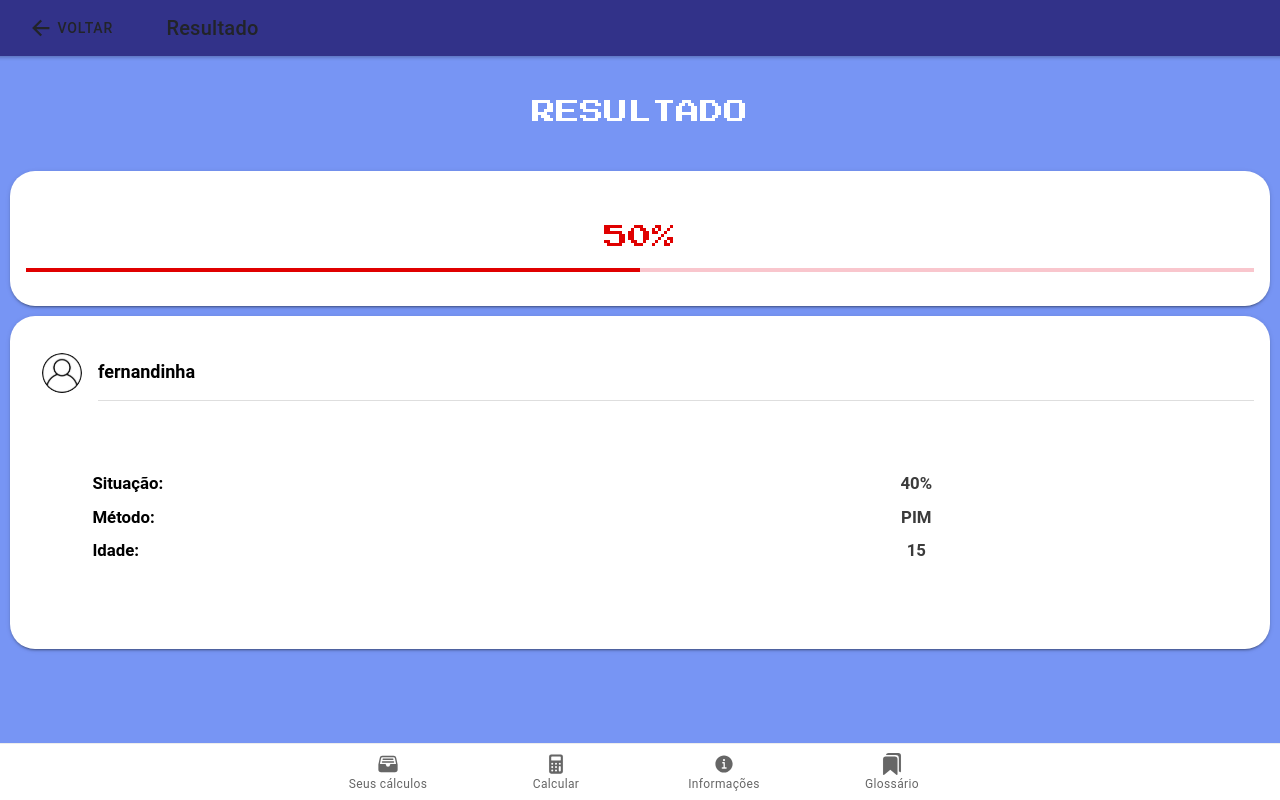
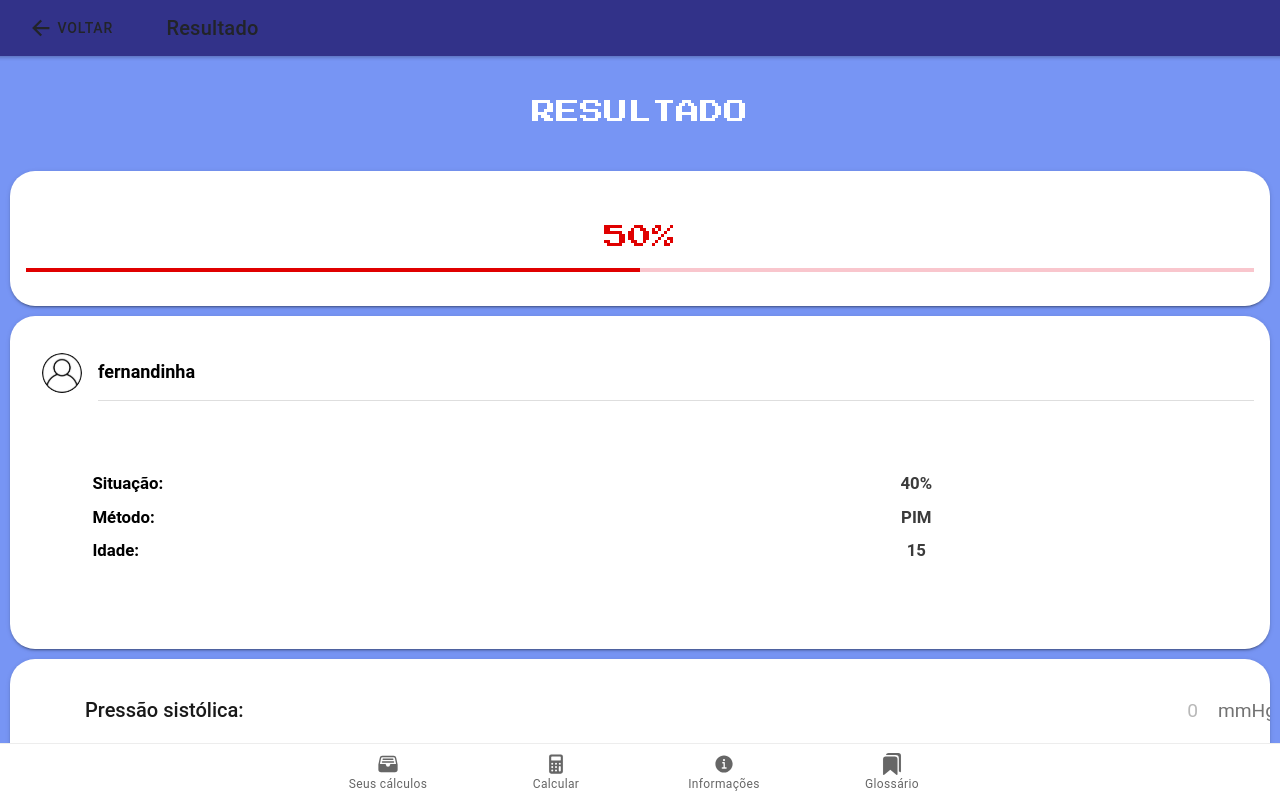
Before and after one commit to embscimatec/PimPelod2, a React (Create React App) app: page /resultado in a window 1280 px wide. Built offline with nearby package versions, Linux system fonts and the light colour scheme.

Commit message:
Adicionando componentes do CardsText e CardsRadio

```diff
--- a/src/pages/Resultado/index.tsx
+++ b/src/pages/Resultado/index.tsx
@@ -1,9 +1,69 @@
-import { IonHeader, IonToolbar, IonButton, IonBackButton, IonTitle, IonCol, IonContent, IonGrid, IonPage, IonRow, IonText } from '@ionic/react';
-import React from 'react';
+import { IonHeader, IonToolbar, IonButton, IonBackButton, IonTitle, IonCol, IonContent, IonGrid, IonPage, IonRow, IonText, IonCard } from '@ionic/react';
+import React, { useState } from 'react';
 import InfoPaciente from '../../components/CardInfoPacientes';
 import ProgressBar from '../../components/CardProgressBar';
+import CardInputText from '../ColetaDados/components/CardInputText';
+import CardRadio from '../ColetaDados/components/CardRadio';
+import { CardsRadio, CardsText } from '../../interfaces/Cards';
+
+
+const lista_input_text : Array<CardsText> = [
+    {
+        pergunta: "Pressão sistólica:",
+        unidade_medida: "mmHg",
+        isdisabled: false,
+    },
+    {
+        pergunta: "PaO2:",
+        unidade_medida: "mmHg",
+        resposta: 10,
+        isdisabled: true,
+    },
+    {
+        pergunta: "FiO2:",
+        unidade_medida: "%",
+        isdisabled: false,
+    },
+    {
+        pergunta: "Base de excesso:",
+        unidade_medida: "mmHg",
+        isdisabled: false,
+    }
+
+]
+
+const lista_cards_radio : Array<CardsRadio> = [
+    {
+        pergunta: "Reação das pupilas:",
+        isdisabled: false,
+    },
+    {
+        pergunta: "Diagnóstico de alto risco:",
+        isdisabled: false,
+    },
+    {
+        pergunta: "Ventilação mecânica:",
+        isdisabled: false,
+    },
+    {
+        pergunta: "Recuperação cirúrgica ou de conhecimento como principal razãode entrada:",
+        isdisabled: false,
+    },
+    {
+        pergunta: "Admissão após circulação extracorpórea:",
+        isdisabled: false,
+    },
+    {
+        pergunta: "Admissão eletiva:",
+        isdisabled: false,
+    },
+]
+
 
 const Resultado: React.FC = () => {
+
+    const [radioInput, setRadioInput] = useState<Array<CardsRadio>>(lista_cards_radio)
+    const [textArray, setTextArray] = useState<Array<CardsText>>(lista_input_text)
 
     return (
         <>
@@ -30,6 +90,32 @@ const Resultado: React.FC = () => {
                     </IonGrid>
                     <ProgressBar porcentagem={0.5} />
                     <InfoPaciente nome="fernandinha" idade={15} calculo="PIM" resultado={40} />
+
+                    <IonCard className="card-radio-content" >
+                        {textArray.map((value, index) => {
+                            return (
+                                <CardInputText
+                                key={index}
+                                index={index}
+                                arr={textArray}
+                                setArray={setTextArray}
+                               />
+                            )
+                        })}
+                    </IonCard>
+
+                    <IonCard className="card-radio-content" >
+                        {radioInput.map((value, index) => {
+                            return (
+                                <CardRadio
+                                key={index}
+                                index={index}
+                                arr={radioInput}
+                                setArray={setRadioInput}
+                               />
+                            )
+                        })}
+                    </IonCard>
                 </IonContent>
             </IonPage>
         </>
```
Also changed, not shown: src/pages/ColetaDados/index.tsx (+1 -11 lines).
